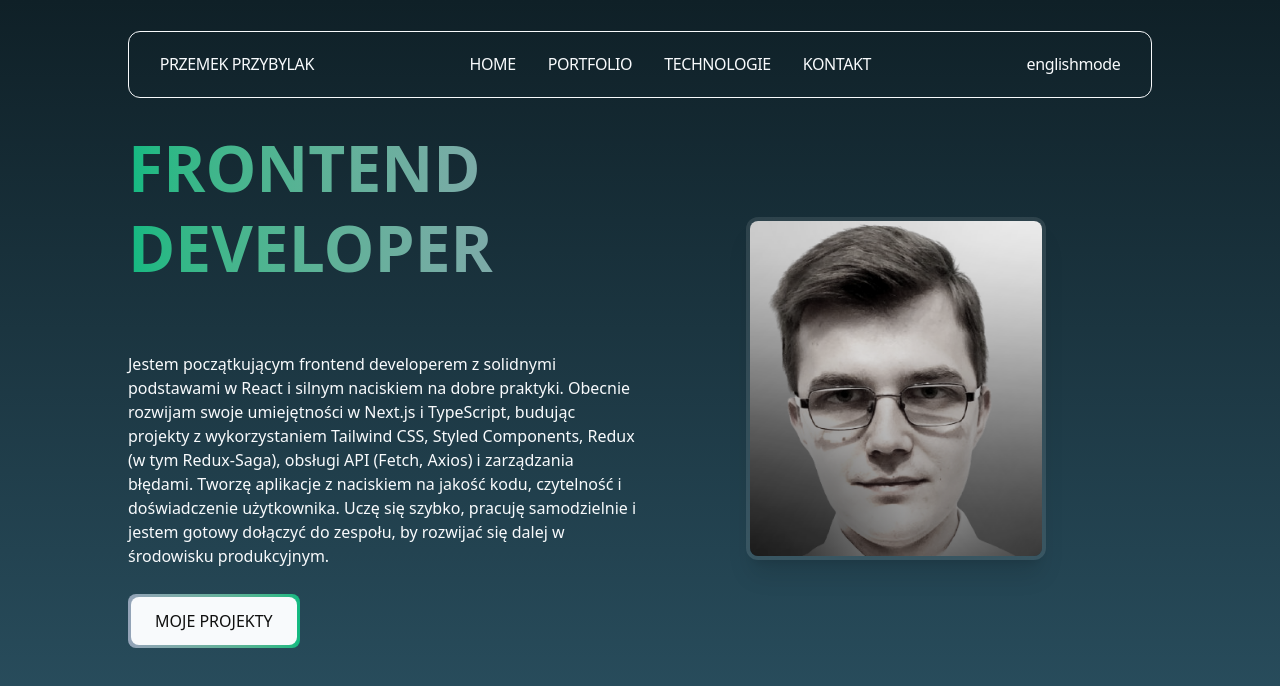
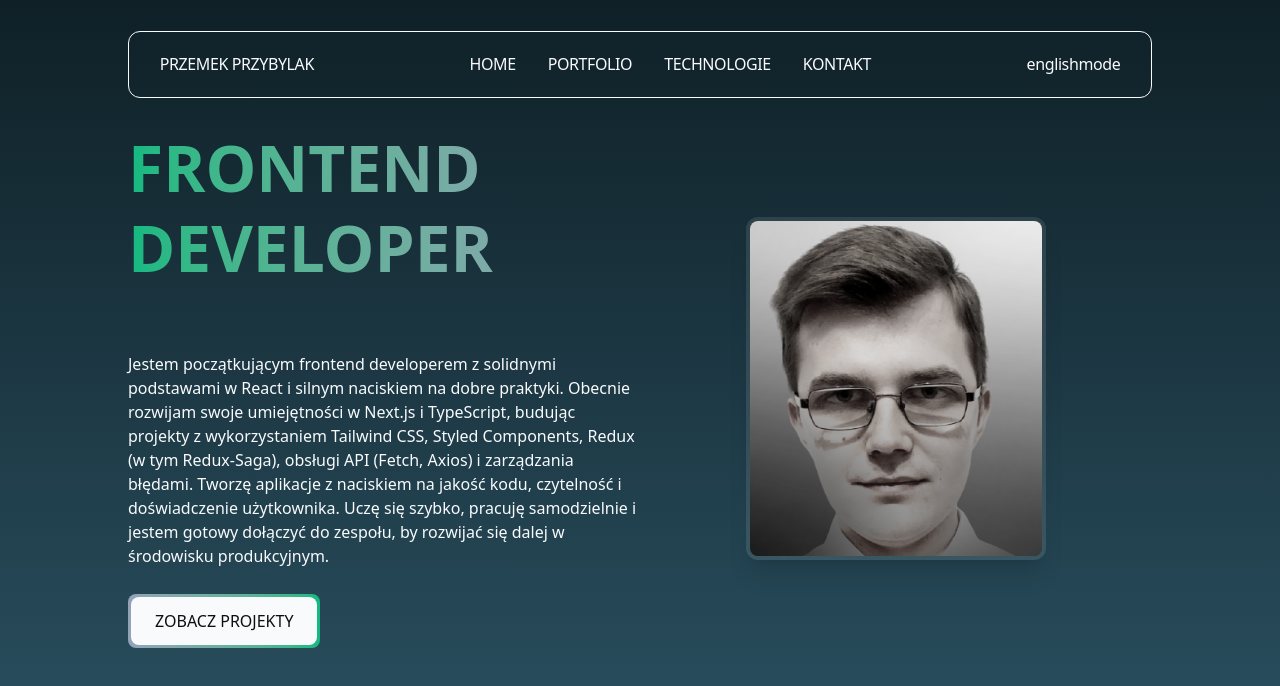
Before and after one commit to Przemek-Przybylak/portfolio-v2, a Next.js app: page / in a window 1280 px wide. Shown: the top 686 px of the page. Built offline with nearby package versions, Linux system fonts and the light colour scheme.

Commit message:
Wrapped Link into Button component in Hero

```diff
--- a/components/Hero/Hero.tsx
+++ b/components/Hero/Hero.tsx
@@ -2,6 +2,7 @@
 import Image from "next/image";
 import { Typewriter } from "react-simple-typewriter";
 import Button from "../Button/Button";
+import Link from "next/link";
 
 export default function Hero() {
   return (
@@ -30,7 +31,11 @@ export default function Hero() {
           pracuję samodzielnie i jestem gotowy dołączyć do zespołu, by rozwijać
           się dalej w środowisku produkcyjnym.
         </p>
-        <Button>moje projekty</Button>
+        <Button>
+          <Link key="portfolio" href="/portfolio">
+            Zobacz Projekty
+          </Link>
+        </Button>
       </section>
       <section className="flex-1 flex justify-center self-center ">
         <Image
```
